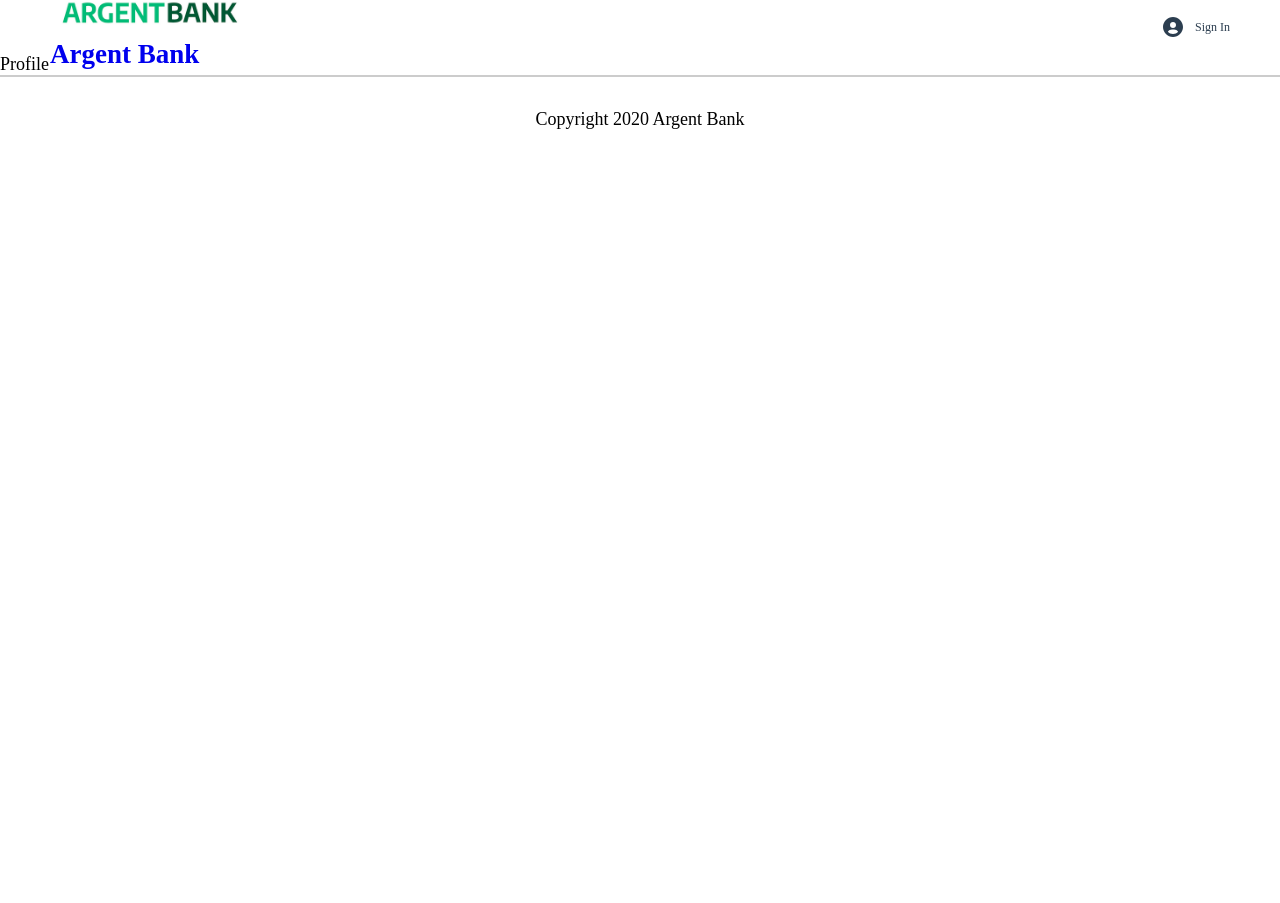
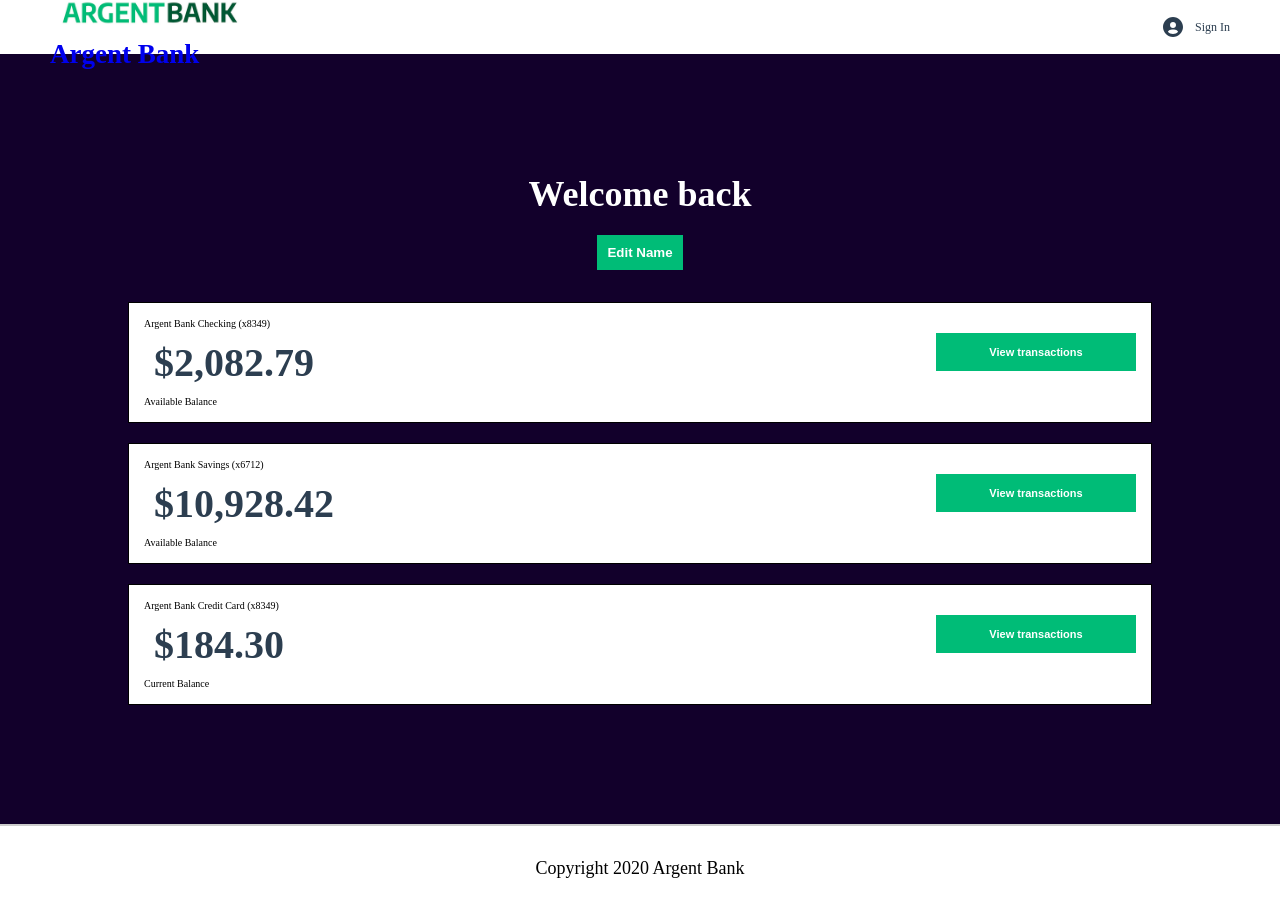
Before and after one commit to Dusty-Hordofel/remede, a React (Vite) app in the folder frontend/: page /profile in a window 1280 px wide. Before the commit the page ends 800 px from the top, so only its background shows below. Built offline with nearby package versions, Linux system fonts and the light colour scheme.

Commit message:
14. AccountTransaction

```diff
--- /dev/null
+++ b/frontend/src/components/accountTransaction/AccountTransaction.tsx
@@ -0,0 +1,20 @@
+import classNames from "classnames"
+import { AccountTransactionProps } from "../../../type"
+import styles from "./accountTransaction.module.scss"
+
+const AccountTransaction: React.FC<AccountTransactionProps> = ({ accountTitle, accountAmount, accountAmountDescription }) => {
+    return (
+        <section className={styles.account}>
+            <div className={styles.content}>
+                <h3 className={styles.title}>{accountTitle}</h3>
+                <p className={styles.amount}>{accountAmount}</p>
+                <p className={styles.description}>{accountAmountDescription}</p>
+            </div>
+            <div className={classNames(styles.ol)}>
+                <button className={styles.button}>View transactions</button>
+            </div>
+        </section>
+    )
+}
+
+export default AccountTransaction
--- /dev/null
+++ b/frontend/src/components/accountTransaction/accountTransaction.module.scss
@@ -0,0 +1,74 @@
+
+
+
+.account {
+    display: flex;
+    justify-content: space-between;
+    align-items: center;
+    border: 1px solid black;
+    background-color: #fff;
+    width: 80%;
+    margin: 0 auto;
+    flex-direction: column;
+    padding: 1.5rem;
+    box-sizing: border-box;
+    text-align: left;
+    margin-bottom: 2rem;
+
+    @media (min-width: 720px) {
+        flex-direction: row;
+  }
+
+
+  .content {
+    width: 100%;
+    flex: 1;
+    .amount {
+      margin: 0;
+      font-size: 4rem;
+      font-weight: 600;
+      color:rgb(44, 62, 80);
+      padding: 1rem
+
+  }}
+
+    .description {
+      margin: 0;
+    }
+
+    .title,.description {
+      margin: 0;
+      padding: 0;
+      font-size: 1rem;
+      font-weight: normal;
+
+    //   @media (min-width: 720px) {
+    //     .account {
+    //       flex-direction: row;
+    //     }
+    // }
+  }
+
+  .button {
+    display: block;
+    width: 100%;
+    padding: 13px;
+    font-size: 1.1rem;
+    font-weight: bold;
+    margin-top: 1rem;
+    border-color: #00bc77;
+    background-color: #00bc77;
+    color: #fff;
+
+    @media (min-width: 720px) {
+    width: 200px;
+  }
+
+  }}
+
+
+@media (min-width: 720px) {
+  .cta {
+    flex: 0;
+  }
+}
--- /dev/null
+++ b/frontend/src/components/welcome/Welcome.tsx
@@ -0,0 +1,19 @@
+import React from 'react'
+import styles from "./welcome.module.scss"
+
+interface WelcomeProps {
+    firstName: string,
+    lastName: string
+}
+
+const Welcome = ({ firstName, lastName }: WelcomeProps) => {
+    return (
+
+        <div className={styles.title}>
+            <h1 >Welcome back <br /> {`${firstName} ${lastName}`} </h1>
+        </div>
+
+    )
+}
+
+export default Welcome
--- /dev/null
+++ b/frontend/src/components/welcome/welcome.module.scss
@@ -0,0 +1,10 @@
+.title{
+    width: 100%;
+    text-align: center;
+    margin-bottom: 2rem;
+    h1{
+    color:white;
+    font-weight: 700;
+    }
+
+}
--- a/frontend/src/pages/login/login.module.scss
+++ b/frontend/src/pages/login/login.module.scss
@@ -12,7 +12,6 @@
         background-color: white;
         width: 300px;
         margin: 0 auto;
-        // margin-top: 13rem;
         padding: 2rem;
 
         .icon{
--- a/frontend/src/pages/profile/Profile.tsx
+++ b/frontend/src/pages/profile/Profile.tsx
@@ -1,8 +1,28 @@
-import React from 'react'
+import React, { useState } from 'react'
+import AccountTransaction from '../../components/accountTransaction/AccountTransaction'
+import styles from "./profile.module.scss"
+import { useDispatch, useSelector } from 'react-redux'
+import { StateProps } from '../../components/login/LoginForm'
+import Welcome from '../../components/welcome/Welcome'
+const Profile = () => {
+    const [edit, setEdit] = useState(false)
 
-const Profile = () => {
+
+    const { firstName, lastName, token } = useSelector((state: StateProps) => state.auth)
+    console.log("🚀 ~ file: LoginForm.tsx:30 ~ sto:", { lastName, firstName, token })
+    // const dispatch = useDispatch();
+
     return (
-        <div>Profile</div>
+        <div className={styles.profile}>
+            <Welcome firstName={firstName} lastName={lastName} />
+            <button className={styles.button}>Edit Name</button>
+            <AccountTransaction accountTitle="Argent Bank Checking (x8349)" accountAmount="$2,082.79" accountAmountDescription="Available Balance" />
+            <AccountTransaction accountTitle="Argent Bank Savings (x6712)"
+                accountAmount="$10,928.42" accountAmountDescription="Available Balance" />
+            <AccountTransaction accountTitle="Argent Bank Credit Card (x8349)"
+                accountAmount="$184.30"
+                accountAmountDescription="Current Balance" />
+        </div>
     )
 }
 
--- /dev/null
+++ b/frontend/src/pages/profile/profile.module.scss
@@ -0,0 +1,18 @@
+.profile{
+    background: #12002b;
+    height: calc(100vh - 3rem);
+    padding-top: 2rem;
+    display: flex;
+    flex-direction: column;
+    justify-content: center;
+
+    button{
+        width: fit-content;
+        margin: 0 auto 3.2rem auto;
+  border-color: rgb(0, 188, 119);
+  background-color: rgb(0, 188, 119);
+  color: rgb(255, 255, 255);
+  font-weight: bold;
+  padding: 10px;
+    }
+}
--- a/frontend/type.d.ts
+++ b/frontend/type.d.ts
@@ -0,0 +1,5 @@
+export interface AccountTransactionProps  {
+    accountTitle:string,
+    accountAmount:string,
+    accountAmountDescription:string,
+}
```
Also changed, not shown: 1 other file (tests, documents, lock files or other folders).
